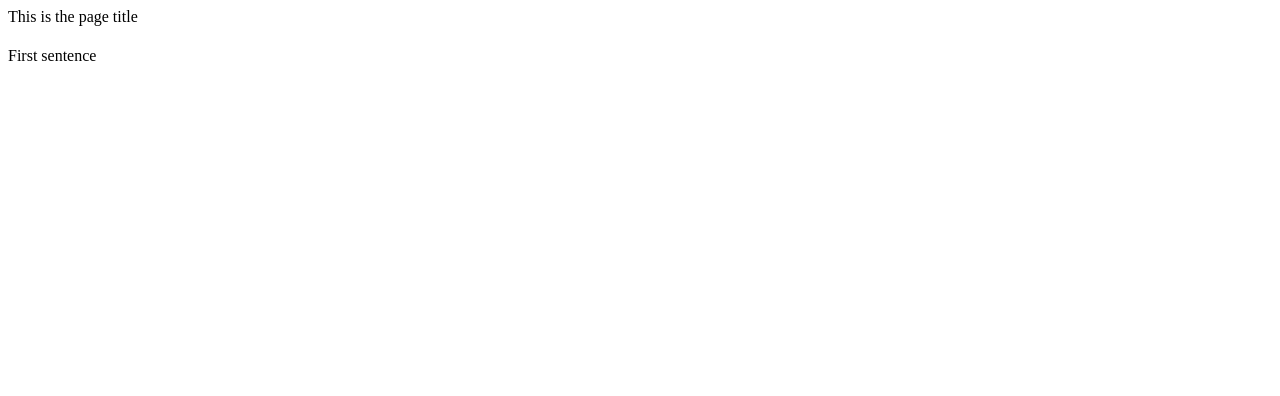
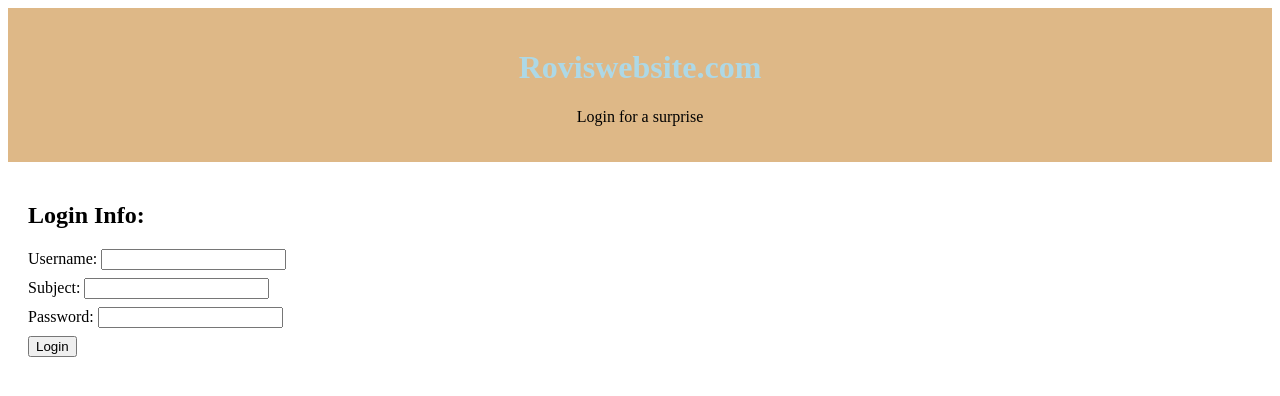
Before and after one commit to rovip2/sample2.respository, a plain HTML site: page index.html in a window 1280 px wide. Drawn offline with Linux system fonts and the light colour scheme.

Commit message:
sample repository

```diff
--- a/index.html
+++ b/index.html
@@ -1,11 +1,39 @@
 <!DOCTYPE html>
 <html lang="en">
-<head>
-  <meta charset="UTF-8">
-  <meta name="viewport" content="width=device-width, initial-scale=1.0">
-  <title>Document</title>
-</head>
-<body>
-</body>This is the page title</html><h1>
-</h1>First sentence</html></h1>
+  <head>
+    <meta charset="UTF-8" />
+    <meta name="viewport" content="width=device-width, initial-scale=1.0" />
+    <title>WEBSITE</title>
+    <link rel="stylesheet" href="style.css" />
+  </head>
+  <body>
+    <main>
+      <header>
+        <h1 class="main-heading">Roviswebsite.com</h1>
+        <p>
+          Login for a surprise
+        </p>
+      </header>
+      <section>
+        <h2>Login Info:</h2>
+        <form>
+          <div class="form-example">
+            <label for="name">Username: </label>
+            <input type="text" name="name" id="name" required />
+          </div>
+          <div class="form-example">
+            <label for="Subject">Subject: </label>
+            <input type="Subject" name="Subject" id="Subject" required />
+          </div>
+          <div class="form-example">
+            <label for="password">Password: </label>
+            <input type="password" name="password" id="password" required />
+          </div>
+          <div class="form-example">
+            <input type="submit" value="Login" />
+          </div>
+        </form>
+      </section>
+    </main>
+  </body>
 </html>
--- /dev/null
+++ b/style.css
@@ -0,0 +1,19 @@
+.main-heading {
+  color: lightblue;
+}
+
+header {
+  text-align: center;
+  background-color: burlywood;
+  padding-bottom: 20px;
+  padding-top: 20px;
+}
+
+section {
+  margin: 12px;
+  padding: 8px;
+}
+
+.form-example {
+  margin-top: 8px;
+}
```
Also changed, not shown: variablespracticeindex.js (added, +10 -0 lines), 2 other files.
